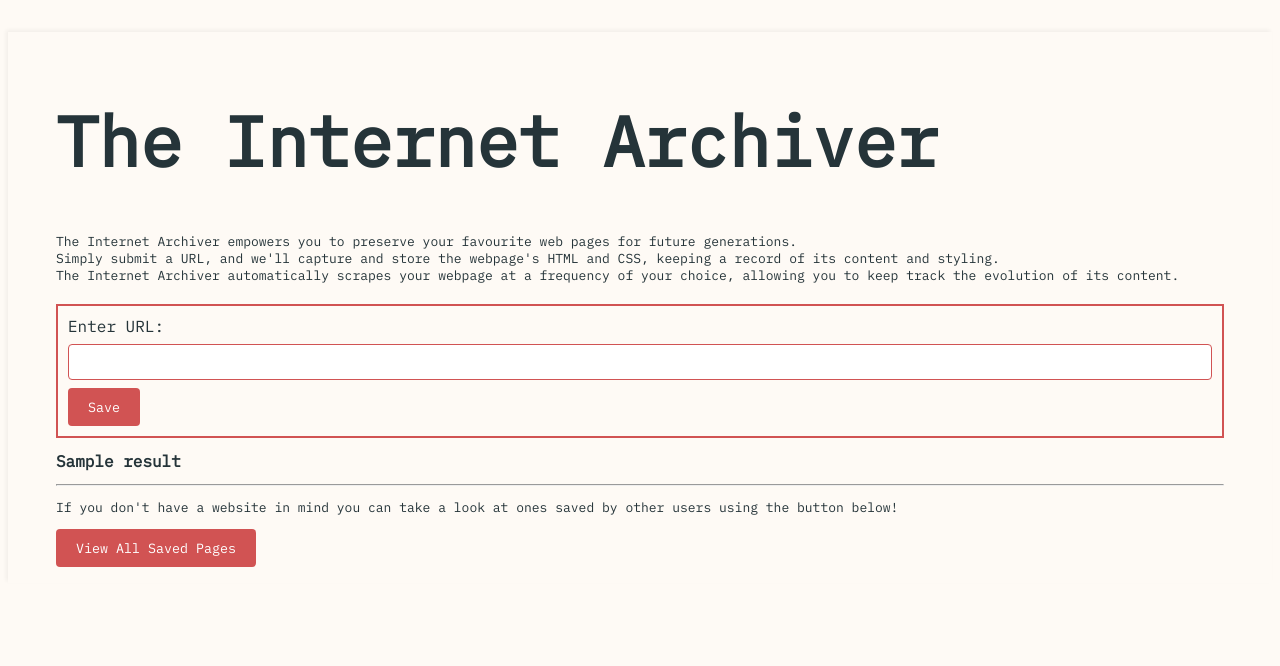
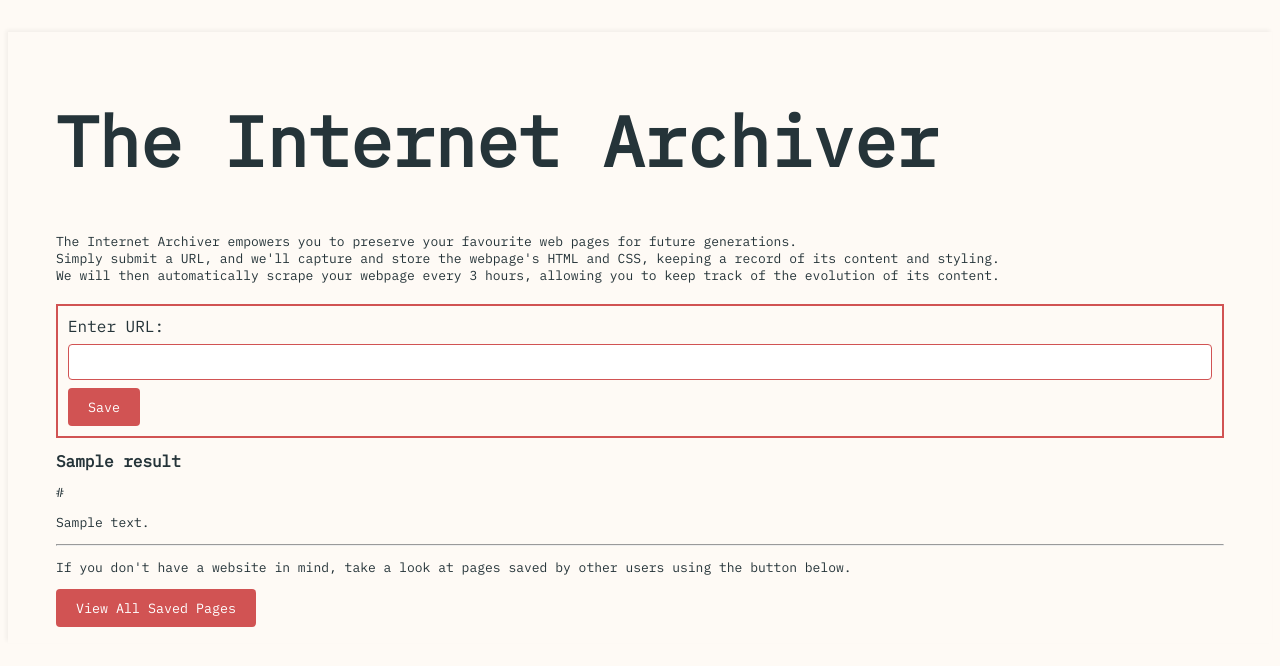
Before and after one commit to BenBeard115/internet-archiver, a Flask app: template api/templates/index.html in a window 1280 px wide. Shown: the top 666 px of the page. Run offline with Flask 3, Linux system fonts and the light colour scheme; the template is opened without the code that fills it: most values are stand-ins (such as "Sample title", 1, 10 or a date in 2020); some web fonts are replaced.

Commit message:
Edited index to get GPT placeholder

```diff
--- a/api/templates/index.html
+++ b/api/templates/index.html
@@ -21,8 +21,8 @@
                 Simply submit a URL, and we'll capture and store the webpage's HTML and CSS, keeping a record of
                 its content and styling.
                 <br>
-                The Internet Archiver automatically scrapes your webpage at a frequency of your choice, allowing you
-                to keep track the evolution of its content.
+                We will then automatically scrape your webpage every 3 hours, allowing you
+                to keep track of the evolution of its content.
             </p>
         </div>
 
@@ -32,22 +32,23 @@
             <button type="submit">Save</button>
         </form>
 
-        <h2 class="result_message">{{result}}</h2>
+        <h2 class="result_message">{{ result }}</h2>
+
+        <p class="saved_url">{{ response_data.url }}</p>
+        <p class="gpt_summary">{{ gpt_summary }}</p>
 
         <hr>
 
         <div>
             <p>
-            If you don't have a website in mind you can take a look at ones saved by other users using the button below!
+                If you don't have a website in mind, take a look at pages saved by other users using the button below.
             </p>
         </div>
-        <button
-        class="btn btn-warning"
-        onclick='window.location.href = "/saved-pages"'
-      >
+        <button class="btn btn-warning" onclick='window.location.href = "/saved-pages"'>
             View All Saved Pages
         </button>
 
         </main>
 </body>
+
 </html>
```
Lines whose indentation alone changed are shown as unchanged.
